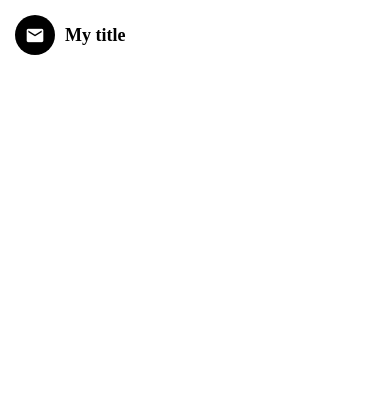
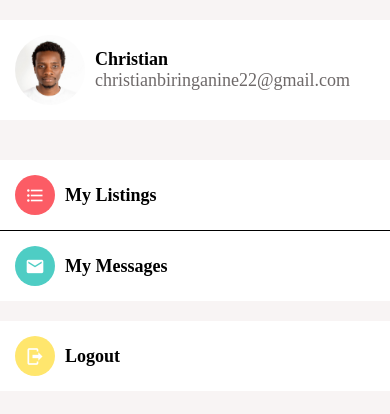
Before and after one commit to christianbiring1/DoneWithIt, a React Native app: screen / in a window 390 px wide. Shown: the top 414 px of the page. Built offline with nearby package versions, Linux system fonts and the light colour scheme.

Commit message:
Building the Account Component

```diff
--- a/App.js
+++ b/App.js
@@ -13,17 +13,12 @@ import ViewImageScreen from './app/screen/ViewImageScreen';
 import ListingDetailsScreen from './app/screen/ListingDetailsScreen';
 import MessagesScreen from './app/screen/MessagesScreen';
 import ListItem from './app/components/ListItem';
+import AccountScreen from './app/screen/AccountScreen';
 
 export default function App() {
   return (
     <GestureHandlerRootView>
-      <Screen>
-        <ListItem
-          title="My title"
-          // subTitle="My subTitle"
-          ImageComponent={<Icon name="email" />}
-        />
-      </Screen>
+      <AccountScreen />
     </GestureHandlerRootView>
       // <MessagesScreen />
       // <Icon name="email" size={100}/>
--- a/app/components/ListItem.js
+++ b/app/components/ListItem.js
@@ -5,7 +5,7 @@ import Swipeable from 'react-native-gesture-handler/Swipeable';
 import AppText from './AppText/AppText';
 import colors from '../config/colors';
 
-function ListItem({ title, subTitle, image, ImageComponent ,onPress, renderRightActions }) {
+function ListItem({ title, subTitle, image, IconComponent ,onPress, renderRightActions }) {
   return (
     <Swipeable renderRightActions={renderRightActions}>
       <TouchableHighlight
@@ -13,7 +13,7 @@ function ListItem({ title, subTitle, image, ImageComponent ,onPress, renderRight
           onPress={onPress}
         >
           <View style={styles.container}>
-            {ImageComponent}
+            {IconComponent}
             { image && <Image style={styles.image} source={image}/>}
             <View style={styles.detailsContainer}>
               <AppText style={styles.title}>{title}</AppText>
@@ -28,7 +28,8 @@ function ListItem({ title, subTitle, image, ImageComponent ,onPress, renderRight
 const styles = StyleSheet.create({
   container: {
     flexDirection: 'row',
-    padding: 15
+    padding: 15,
+    backgroundColor: colors.white
   },
   detailsContainer: {
     marginLeft: 10,
--- a/app/components/Screen.js
+++ b/app/components/Screen.js
@@ -2,9 +2,9 @@ import React from 'react';
 import Constants from 'expo-constants';
 import { SafeAreaView, StyleSheet } from 'react-native';
 
-function Screen({ children }) {
+function Screen({ children , style}) {
   return (
-    <SafeAreaView style={styles.screen}>
+    <SafeAreaView style={[styles.screen, style]}>
       {children}
     </SafeAreaView>
   );
@@ -13,6 +13,8 @@ function Screen({ children }) {
 const styles = StyleSheet.create({
   screen: {
     paddingTop: Constants.statusBarHeight,
+    // flex: 1
+    height: "100%"
   }
 })
 
--- /dev/null
+++ b/app/screen/AccountScreen.js
@@ -0,0 +1,73 @@
+import React from 'react';
+import { StyleSheet, View, FlatList } from 'react-native';
+
+import Icon from '../components/Icon';
+import Screen from '../components/Screen';
+import ListItem from '../components/ListItem';
+import colors from '../config/colors';
+import ListItemSeparator from '../components/ListItemSeparator';
+
+const menuItems = [
+  {
+    title: "My Listings",
+    icon: {
+      name: "format-list-bulleted",
+      backgroundColor: colors.primary
+    }
+  },
+   {
+    title: "My Messages",
+    icon: {
+      name: "email",
+      backgroundColor: colors.secondary
+    }
+  }
+]
+
+
+function AccountScreen(props) {
+  return (
+    <Screen style={styles.screen}>
+      <View style={styles.container}>
+        <ListItem
+          title="Christian"
+          subTitle="christianbiringanine22@gmail.com"
+          image={require("../assets/chris.jpg")}
+        />
+      </View>
+      <View style={styles.container}>
+        <FlatList
+          data={menuItems}
+          keyExtractor={menuItem => menuItem.title}
+          ItemSeparatorComponent={ListItemSeparator}
+          renderItem={({ item }) =>
+            <ListItem
+              title={item.title}
+              IconComponent={
+                <Icon name={item.icon.name}
+                  backgroundColor={item.icon.backgroundColor}
+                />
+              }
+            />
+        }
+        />
+      </View>
+      <ListItem
+        title="Logout"
+        IconComponent={
+          <Icon name="logout" backgroundColor='#ffe66d'/>
+        }
+      />
+    </Screen>
+  );
+}
+
+const styles = StyleSheet.create({
+  container: {
+    marginVertical: 20,
+  },
+  screen: {
+    backgroundColor: colors.light
+  }
+})
+export default AccountScreen;
```
